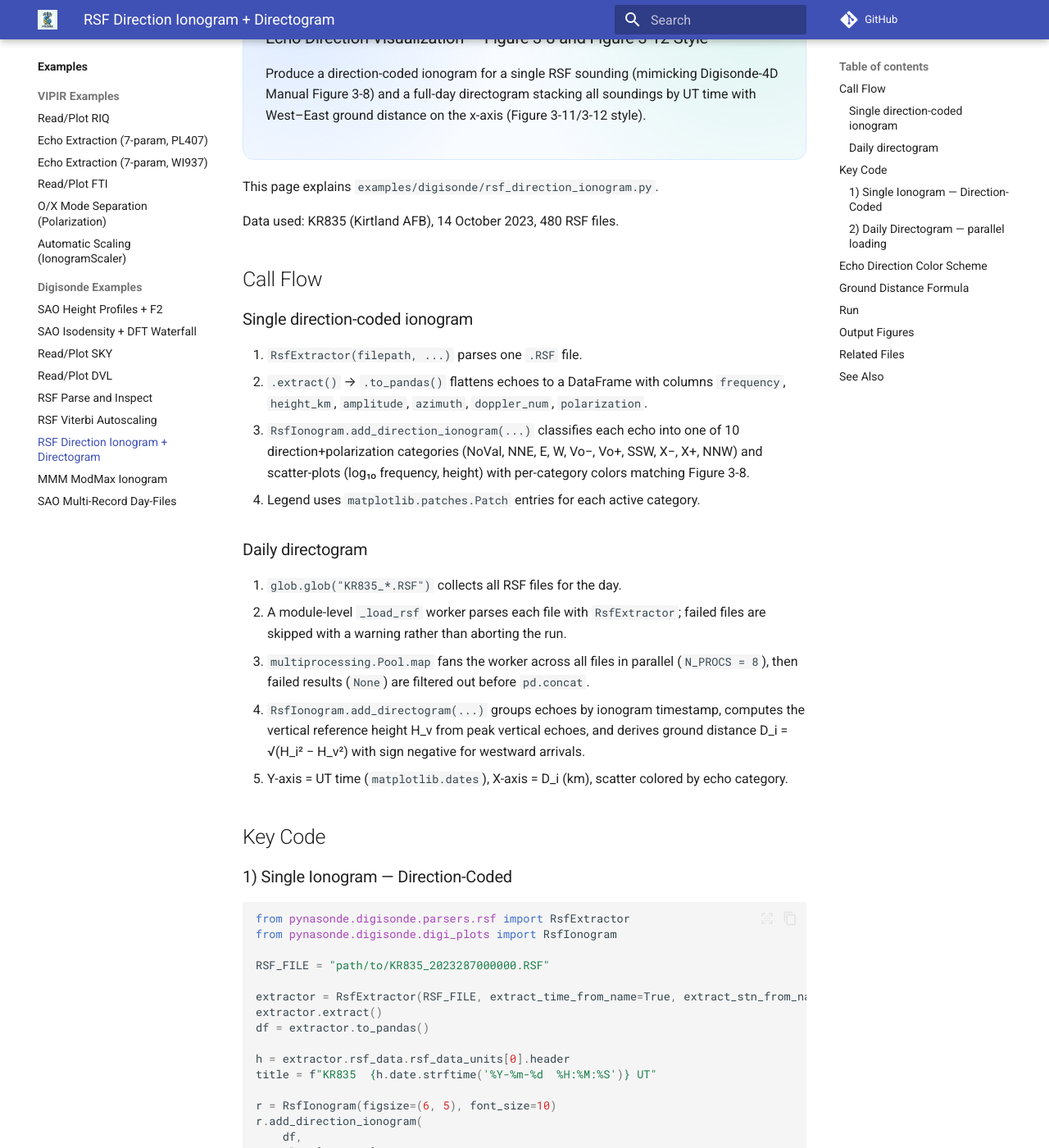
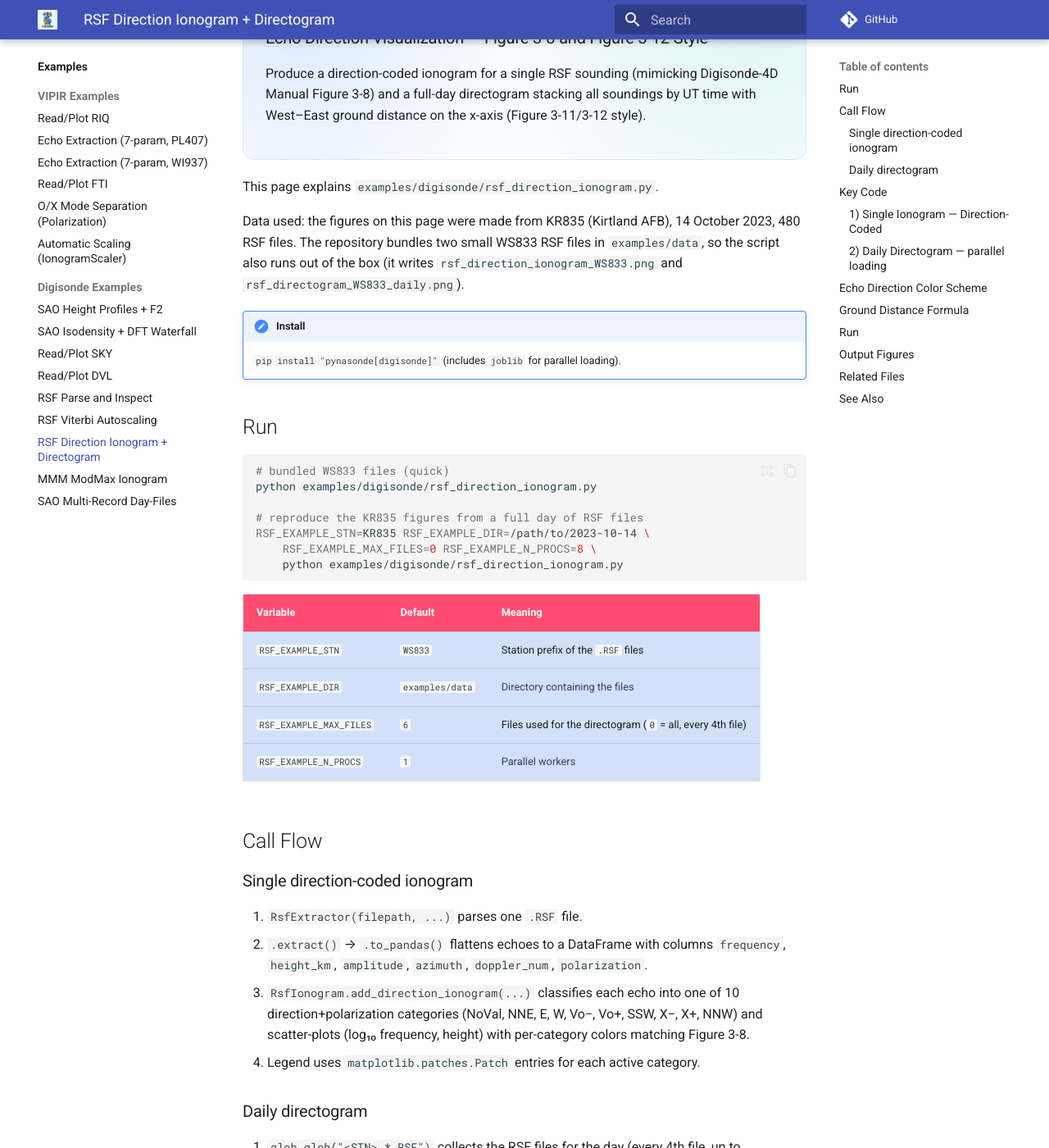
Before and after one commit to shibaji7/pynasonde, an MkDocs documentation site: the page built from docs/examples/digisonde/rsf_direction_ionogram.md, in a window 1280 px wide and 1400 px high, scrolled down 263 px. Shown: the whole window at 82% size. Built offline with MkDocs 1.6.1 and Material for MkDocs 9.7.7, drawn with Linux system fonts in a browser that asks for light colours; comment, search, counter and statistics services are not loaded; some of the changed text lies outside the part shown.

Commit message:
RSF direction example: portable paths, env config, docs and figures
- examples/digisonde/rsf_direction_ionogram.py: station and data directory
  come from RSF_EXAMPLE_STN / RSF_EXAMPLE_DIR (defaults: bundled WS833 files),
  no hardcoded personal paths; figure names follow the station; directogram
  title date comes from the data.
- Docs page updated to match the code (joblib, env vars, run instructions,
  bundled data); KR835 figures regenerated from the full-day dataset.
- digisonde extra gains joblib (used by the Digisonde examples); install page
  table updated.
- tests: smoke-run the example on the bundled data in a temp dir.

Verified: digisonde extra alone runs the example; strict docs build passes.

Co-Authored-By: Claude Sonnet 5.5 <noreply@anthropic.com>

````diff
--- a/docs/examples/digisonde/rsf_direction_ionogram.md
+++ b/docs/examples/digisonde/rsf_direction_ionogram.md
@@ -12,7 +12,32 @@
 
 This page explains `examples/digisonde/rsf_direction_ionogram.py`.
 
-Data used: KR835 (Kirtland AFB), 14 October 2023, 480 RSF files.
+Data used: the figures on this page were made from KR835 (Kirtland AFB),
+14 October 2023, 480 RSF files. The repository bundles two small WS833 RSF
+files in `examples/data`, so the script also runs out of the box (it writes
+`rsf_direction_ionogram_WS833.png` and `rsf_directogram_WS833_daily.png`).
+
+!!! note "Install"
+    `pip install "pynasonde[digisonde]"` (includes `joblib` for parallel loading).
+
+## Run
+
+```bash
+# bundled WS833 files (quick)
+python examples/digisonde/rsf_direction_ionogram.py
+
+# reproduce the KR835 figures from a full day of RSF files
+RSF_EXAMPLE_STN=KR835 RSF_EXAMPLE_DIR=/path/to/2023-10-14 \
+    RSF_EXAMPLE_MAX_FILES=0 RSF_EXAMPLE_N_PROCS=8 \
+    python examples/digisonde/rsf_direction_ionogram.py
+```
+
+| Variable | Default | Meaning |
+|----------|---------|---------|
+| `RSF_EXAMPLE_STN` | `WS833` | Station prefix of the `.RSF` files |
+| `RSF_EXAMPLE_DIR` | `examples/data` | Directory containing the files |
+| `RSF_EXAMPLE_MAX_FILES` | `6` | Files used for the directogram (`0` = all, every 4th file) |
+| `RSF_EXAMPLE_N_PROCS` | `1` | Parallel workers |
 
 ## Call Flow
 
@@ -29,12 +54,12 @@ Data used: KR835 (Kirtland AFB), 14 October 2023, 480 RSF files.
 
 ### Daily directogram
 
-1. `glob.glob("KR835_*.RSF")` collects all RSF files for the day.
+1. `glob.glob("<STN>_*.RSF")` collects the RSF files for the day (every 4th file, up to `RSF_EXAMPLE_MAX_FILES`).
 2. A module-level `_load_rsf` worker parses each file with `RsfExtractor`; failed
    files are skipped with a warning rather than aborting the run.
-3. `multiprocessing.Pool.map` fans the worker across all files in parallel
-   (`N_PROCS = 8`), then failed results (`None`) are filtered out before
-   `pd.concat`.
+3. `joblib.Parallel(..., backend="loky")` fans the worker across the files
+   (`RSF_EXAMPLE_N_PROCS` workers), then failed results (`None`) are filtered out
+   before `pd.concat`.
 4. `RsfIonogram.add_directogram(...)` groups echoes by ionogram timestamp, computes
    the vertical reference height H_v from peak vertical echoes, and derives
    ground distance D_i = √(H_i² − H_v²) with sign negative for westward arrivals.
--- a/pyproject.toml
+++ b/pyproject.toml
@@ -74,8 +74,8 @@ output = "coverage.xml"
 
 [project.optional-dependencies]
 # --- per-module installs -------------------------------------------------
-digisonde = ["lxml>=5", "scipy>=1.14", "xarray>=2024.9", "netCDF4", "pytz", "timezonefinder>=6.5"]
-digisonde-scaler = ["pynasonde[digisonde]", "scikit-learn>=1.5", "joblib"]   # autoscaler (Viterbi/RANSAC/DBSCAN)
+digisonde = ["lxml>=5", "scipy>=1.14", "xarray>=2024.9", "netCDF4", "pytz", "timezonefinder>=6.5", "joblib"]
+digisonde-scaler = ["pynasonde[digisonde]", "scikit-learn>=1.5"]   # autoscaler (Viterbi/RANSAC/DBSCAN)
 digisonde-db = ["pynasonde[digisonde]", "fdb"]        # Firebird DIDBase access
 ocr = ["opencv-python-headless", "pytesseract>=0.3.13"]  # ionogram image parser
 vipir = [
````
Also changed, not shown: docs/user/install.md (+2 -2 lines), docs/examples/figures/rsf_direction_ionogram_KR835.png, docs/examples/figures/rsf_directogram_KR835_daily.png, 2 other files.
